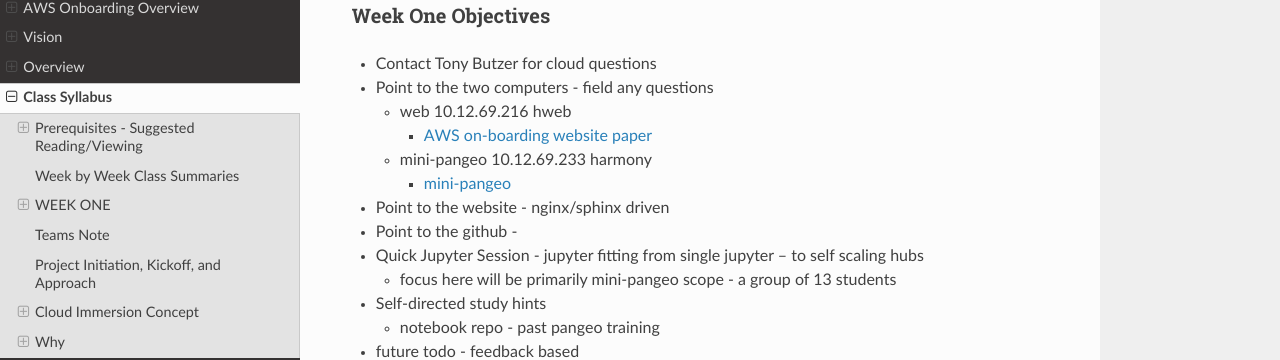
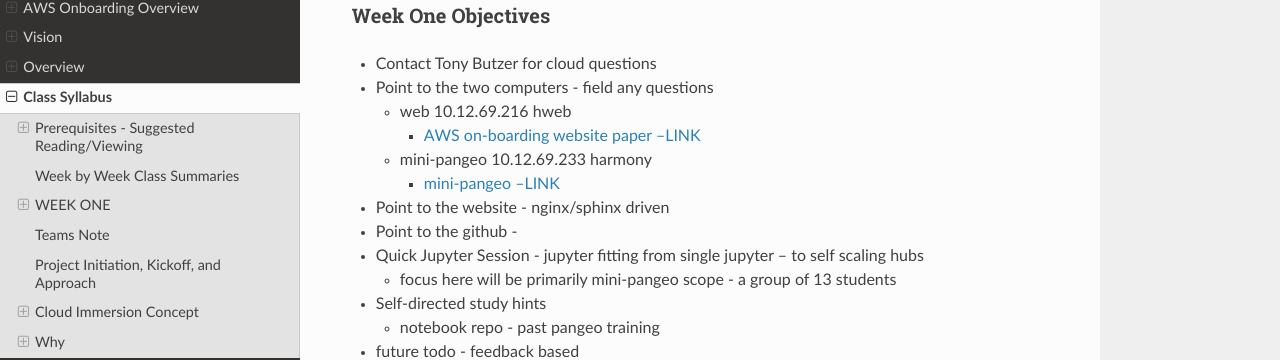
Before and after one commit to tonybutzer/harmony, a Sphinx documentation site: the page built from documentation/source/00weekbyweek.md, in a window 1280 px wide and 900 px high, scrolled down 859 px. Shown: the part 132-492 px from the top of the window. Built offline with Sphinx 7.4.7 and the Read the Docs theme 2.0.0, drawn with Linux system fonts in a browser that asks for light colours; pages that are not in the unit, such as notebooks, are missing from menus.

Commit message:
automatic git update from Makefile

```diff
--- a/documentation/source/00weekbyweek.md
+++ b/documentation/source/00weekbyweek.md
@@ -24,9 +24,9 @@
 - Contact Tony Butzer for cloud questions
 - Point to the two computers - field any questions
 	- web 10.12.69.216 hweb
-		- [AWS on-boarding website paper](http://10.12.69.216)
+		- [AWS on-boarding website paper --LINK](http://10.12.69.216)
 	- mini-pangeo 10.12.69.233 harmony
-		- [mini-pangeo](http://10.12.69.233)
+		- [mini-pangeo --LINK](http://10.12.69.233)
 
 - Point to the website - nginx/sphinx driven
 - Point to the github -
```
